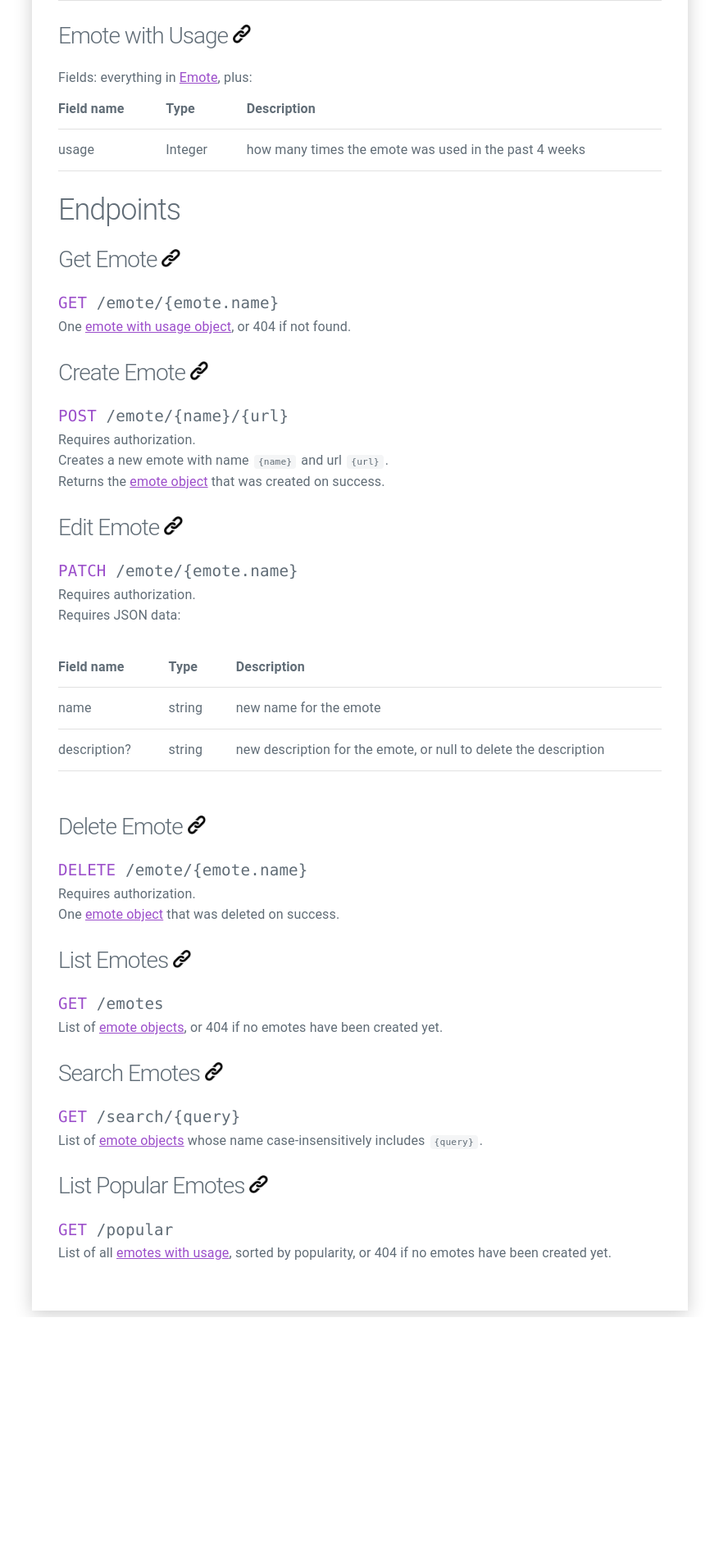
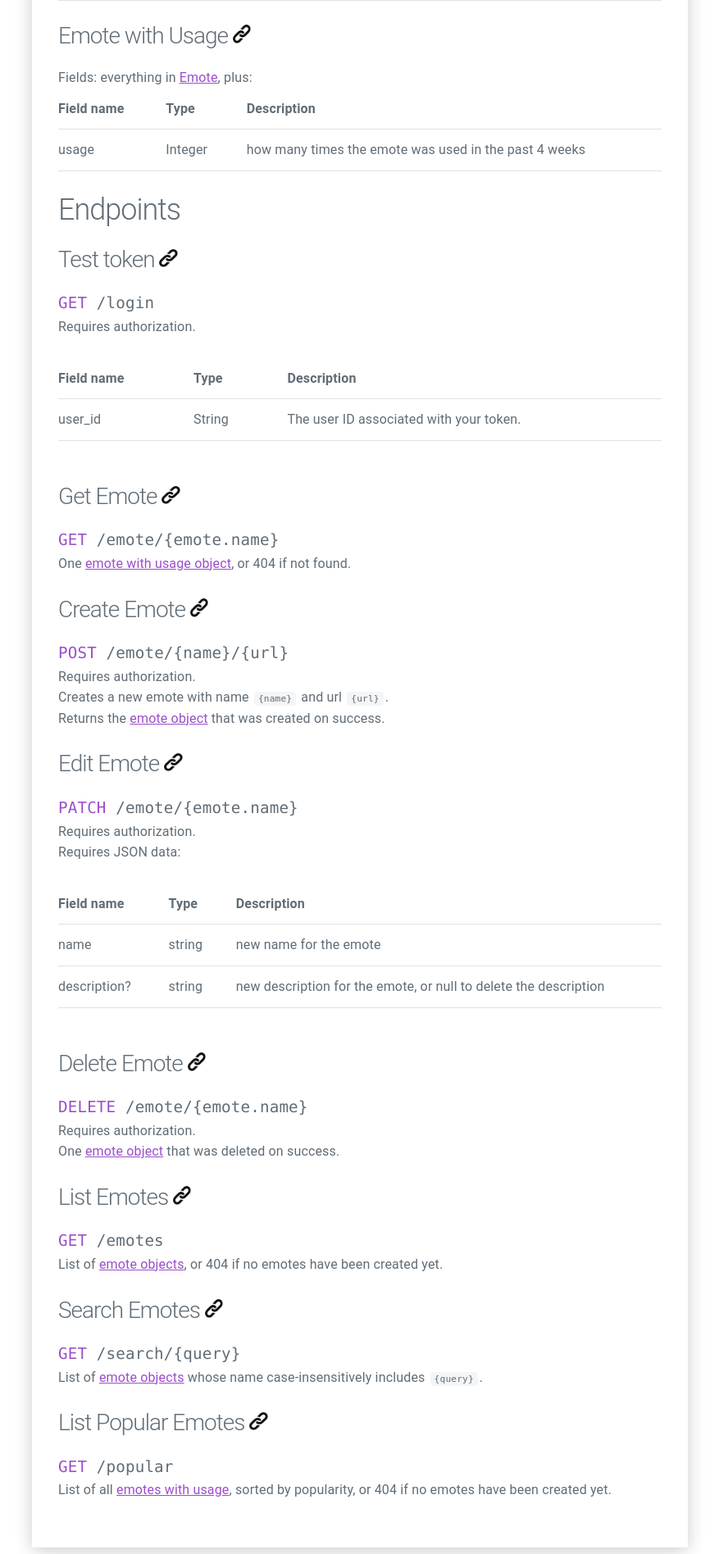
Before and after one commit to EmoteBot/EmoteCollector-website, a Python web app: template templates/api_doc.html in a window 1280 px wide. Shown: the part 1366-3262 px from the top of the page at 82% size, without its empty margins (201-1078 px from the left). Before the commit the page ends 2973 px from the top, so only its background shows below. Run offline with Jinja, Linux system fonts and the light colour scheme; the template is opened without the code that fills it: most values are stand-ins (such as "Sample title", 1, 10 or a date in 2020).

Commit message:
api: document GET /login

```diff
--- a/templates/api_doc.html
+++ b/templates/api_doc.html
@@ -96,6 +96,13 @@
 	</p>
 	{% endmacro %}
 
+	{% call endpoint('Test token', 'test-token', 'GET', '/login', authed=True) %}
+		<div class=table-container><table class="fields">
+			{{ fields_header }}
+			<tr> <td>user_id <td>String <td>The user ID associated with your token.
+		</table></div>
+	{% endcall %}
+
 	{% call endpoint('Get Emote', 'get-emote', 'GET', '/emote/{emote.name}') %}
 		One <a href="#emote-with-usage-object">emote with usage object</a>, or 404 if not found.
 	{% endcall %}
```
